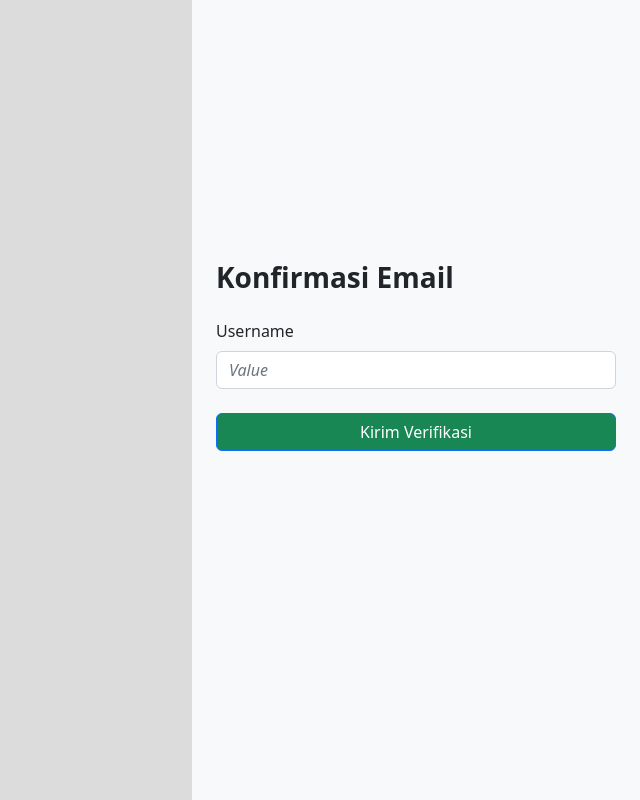
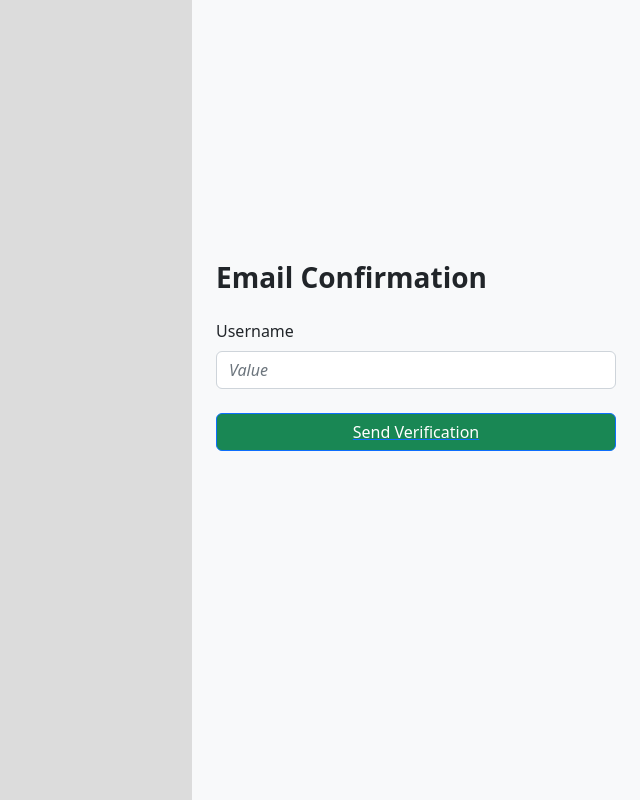
Before and after one commit to FaudinCahyoW/password, a React (Create React App) app: page /confirm in a window 1280 px wide. Shown: the whole page, without its empty margins (640-1280 px from the left). Built offline with nearby package versions, Linux system fonts and the light colour scheme.

Commit message:
[CLP] (fix) Renaname label

```diff
--- a/src/components/confirmEmailComponent.js
+++ b/src/components/confirmEmailComponent.js
@@ -7,7 +7,7 @@ function ConfirmEmail() {
     <div className="confirmForm">
       <Form>
         <div className="confirmContent">
-          <h3 className="mb-4 fw-bold">Konfirmasi Email</h3>
+          <h3 className="mb-4 fw-bold">Email Confirmation</h3>
           <Form.Group className="mb-3" controlId="exampleForm.ControlInput1">
             <Form.Label>Username</Form.Label>
             <Form.Control
@@ -19,7 +19,7 @@ function ConfirmEmail() {
 
           <Link to={"/password"}>
             <Button type="submit" className="w-100 d-grid bg-success mb-2">
-              Kirim Verifikasi
+              Send Verification
             </Button>
           </Link>
         </div>
```
